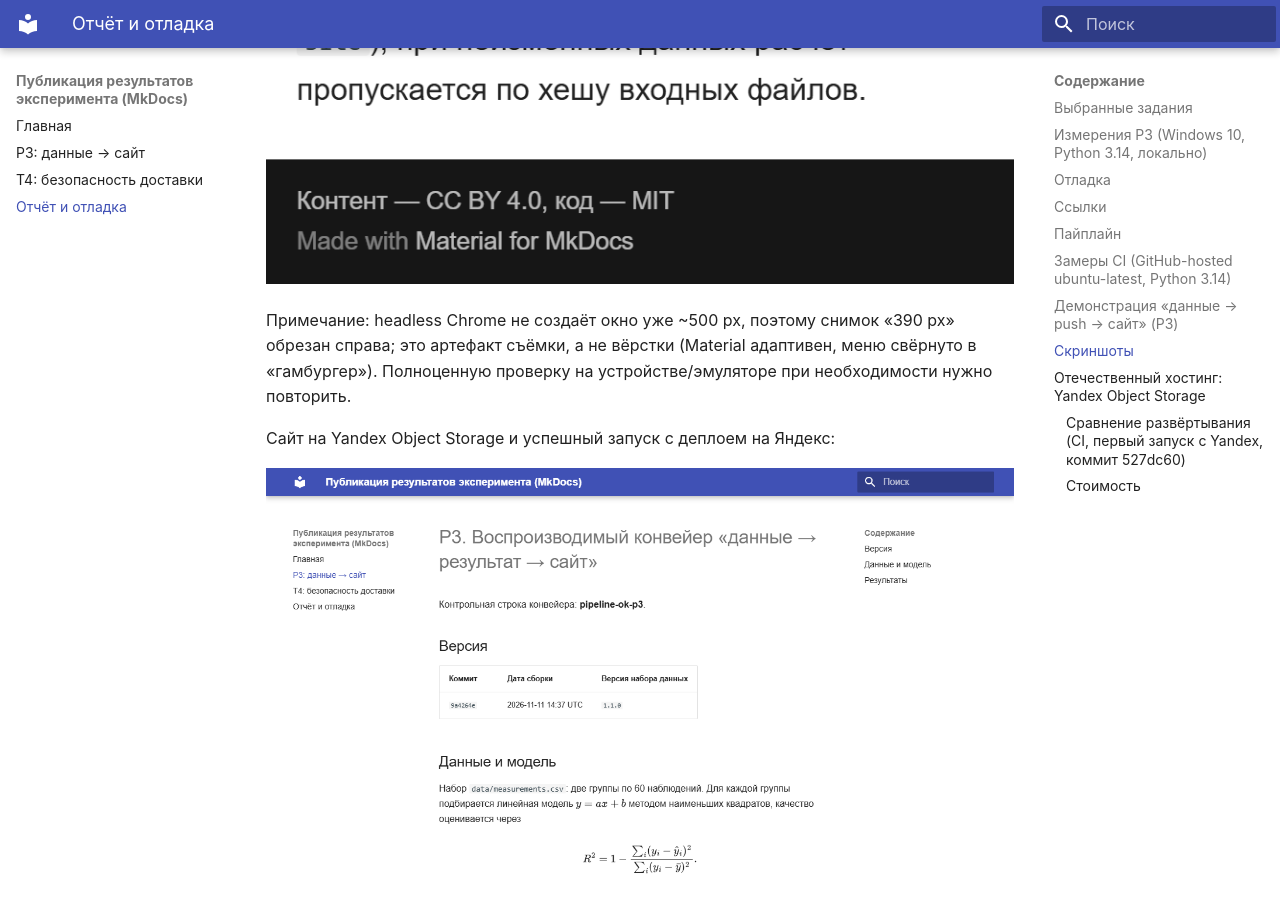
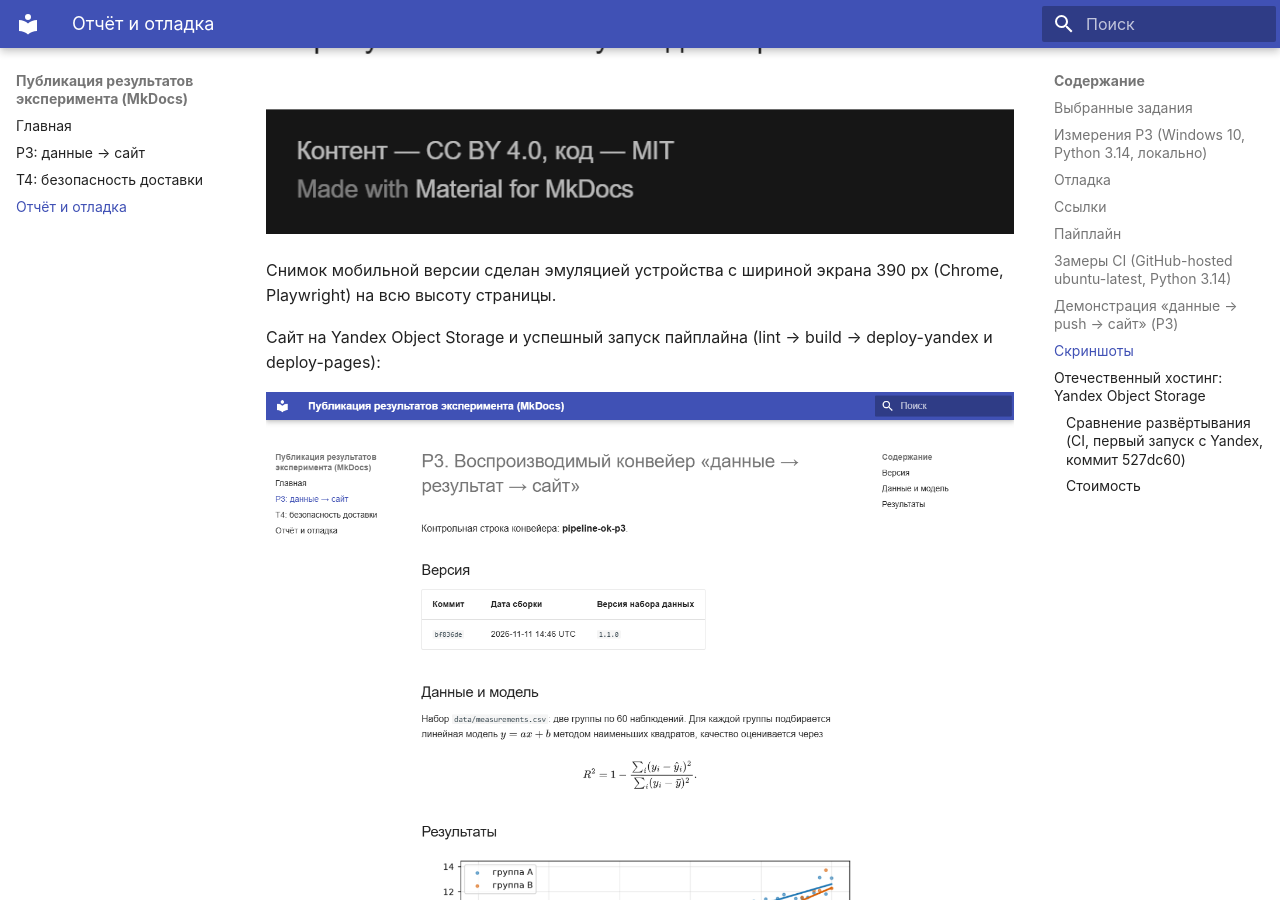
Before and after one commit to SolarVonBro/python-web-ssg, an MkDocs documentation site: the page built from docs/report.md, in a window 1280 px wide and 900 px high, scrolled down 8103 px. Built offline with MkDocs 1.6.1 and Material for MkDocs 9.7.7, drawn with Linux system fonts in a browser that asks for light colours; a script that is not in the unit is left out; some of the changed text lies outside the part shown.

Commit message:
Report: full-size screenshots (mobile emulation, current runs)
Co-Authored-By: Claude Sonnet 5.5 <noreply@anthropic.com>

```diff
--- a/docs/report.md
+++ b/docs/report.md
@@ -90,17 +90,15 @@ push / PR (любая ветка)
 
 ![Страница P3, мобильный](assets/screens/site-results-mobile.png)
 
-Примечание: headless Chrome не создаёт окно уже ~500 px, поэтому снимок «390 px» обрезан справа; это артефакт съёмки, а не вёрстки (Material адаптивен, меню свёрнуто в «гамбургер»). Полноценную проверку на устройстве/эмуляторе при необходимости нужно повторить.
+Снимок мобильной версии сделан эмуляцией устройства с шириной экрана 390 px (Chrome, Playwright) на всю высоту страницы.
 
-Сайт на Yandex Object Storage и успешный запуск с деплоем на Яндекс:
+Сайт на Yandex Object Storage и успешный запуск пайплайна (lint → build → deploy-yandex и deploy-pages):
 
 ![Сайт на Яндексе](assets/screens/yandex-results-desktop.png)
 
 ![Запуск с deploy-yandex](assets/screens/actions-yandex-success.png)
 
-Успешный запуск (`e7943b2`) и намеренно проваленный (ветка `broken-link`):
-
-![Успешный запуск](assets/screens/actions-success.png)
+Намеренно проваленный запуск (ветка `broken-link`): lint упал, остальные job пропущены.
 
 ![Проваленный запуск](assets/screens/actions-failed.png)
 
```
Also changed, not shown: docs/assets/screens/actions-failed.png, docs/assets/screens/actions-success.png (deleted), docs/assets/screens/actions-yandex-success.png, docs/assets/screens/site-results-desktop.png, docs/assets/screens/site-results-mobile.png, docs/assets/screens/yandex-results-desktop.png.
